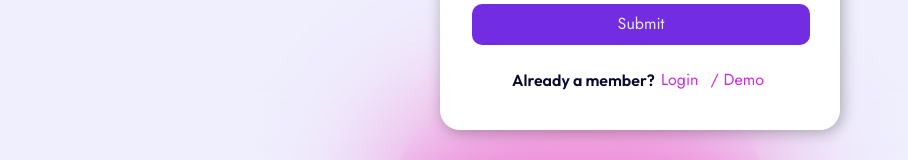
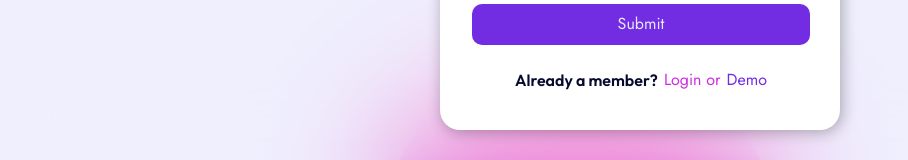
Before and after one commit to rockypagal/workship, a React (Vite) app: page /register in a window 1280 px wide. Shown: the part 554-714 px from the top of the page, without its empty margins (0-908 px from the left). Built offline with nearby package versions, Linux system fonts and the light colour scheme.

Commit message:
demo button style

```diff
--- a/src/pages/Login.jsx
+++ b/src/pages/Login.jsx
@@ -245,13 +245,16 @@ const Login = () => {
                   className="btn"
                   onClick={() => dispatch(checkIsMember())}
                 >
-                  {isMember ? "Register" : "Login"}
+                  {isMember ? "Register " : "Login "}
+                   or
                 </button>
                 <button
                   type="button"
                   className="btn"
-                  onClick={() => dispatch(loginUser({email:'testUser@test.com',password:'secret'}))}
-                >/ Demo
+                  style={{color:'#722ce2',margin:'0px',padding:'0px'}}
+                  onClick={() => dispatch(loginUser({email:'testUser@test.com',password:'secret'}))
+                  }
+                >Demo
                 </button>
               </div>
             </form>
```
